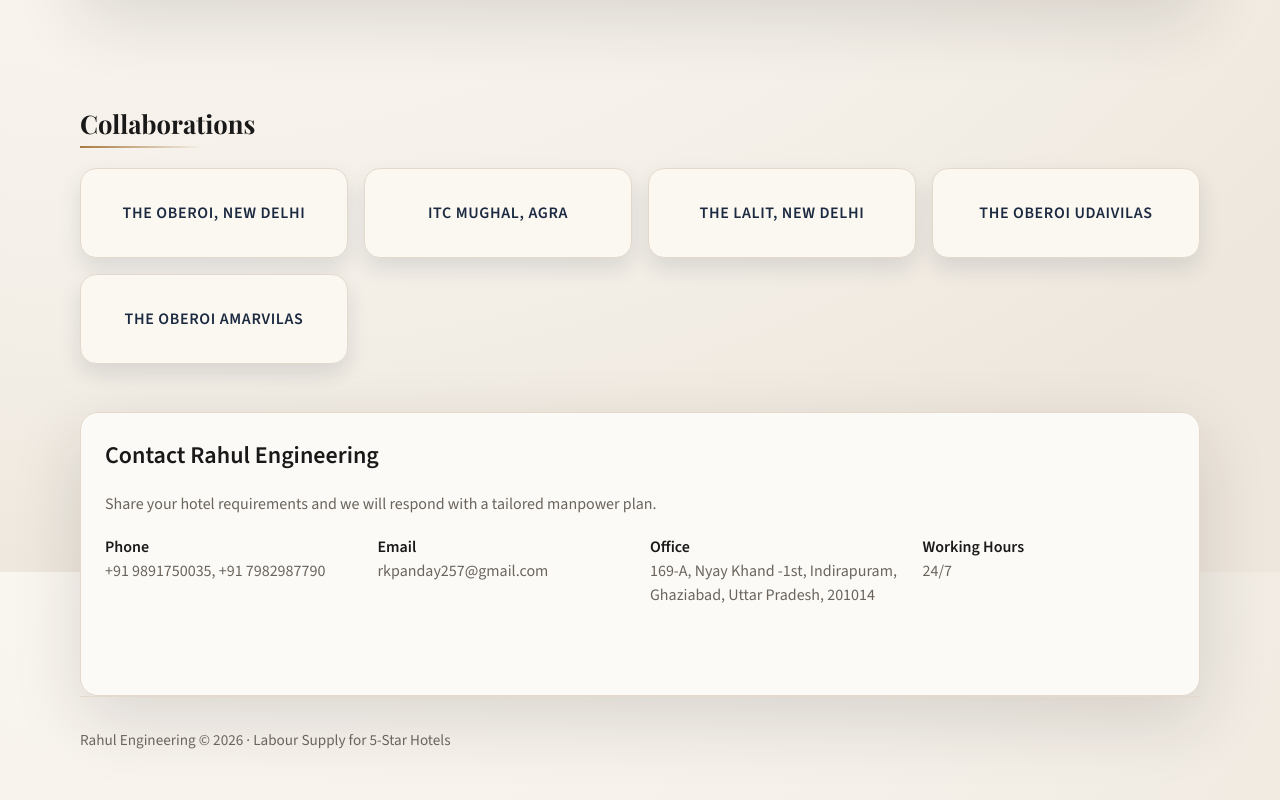
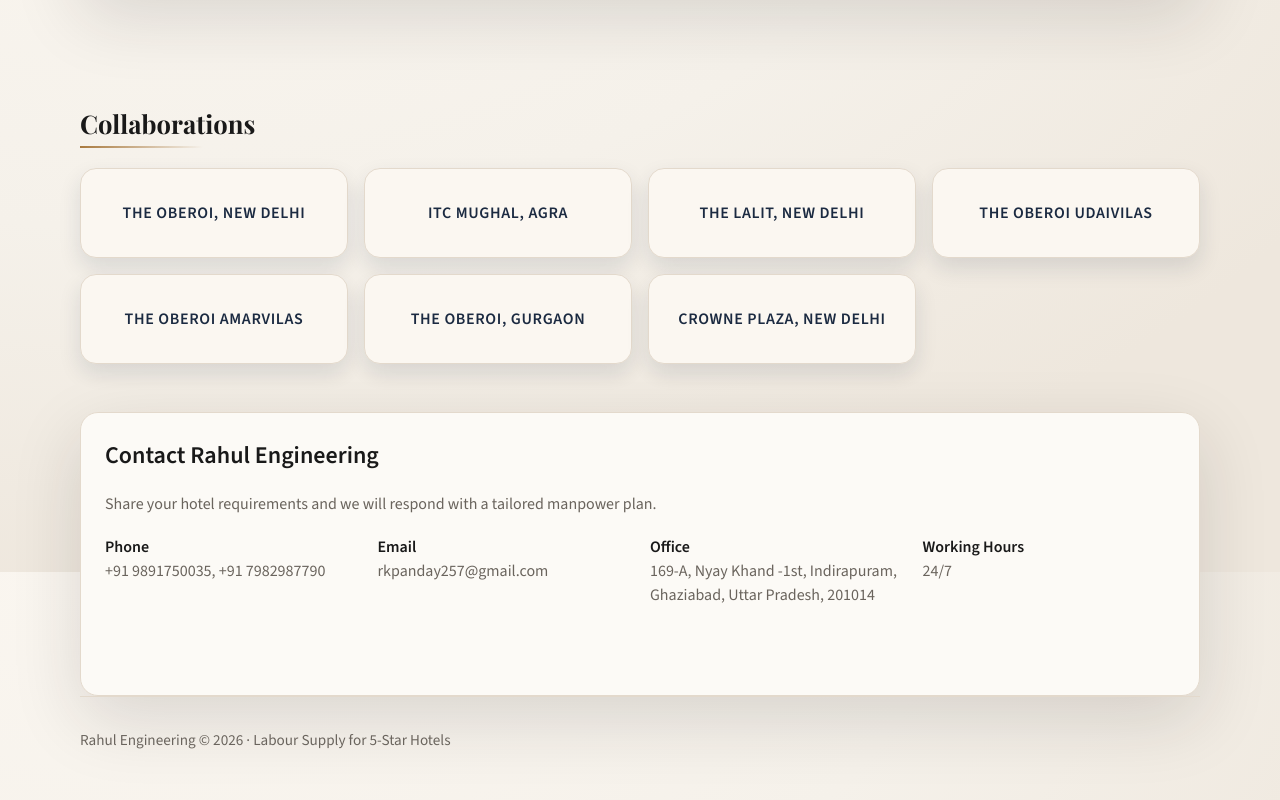
Before and after one commit to rahullpandey/rahul-engineering, a Next.js app: page / in a window 1280 px wide. Shown: the part 1828-2628 px from the top of the page. Built offline with nearby package versions, Linux system fonts and the light colour scheme; no server answers; the database is empty.

Commit message:
Add Oberoi Gurgaon and Crowne Plaza to collaborations

```diff
--- a/app/page.js
+++ b/app/page.js
@@ -203,6 +203,12 @@ export default async function HomePage({ searchParams }) {
           <a className="logo-tile" href="https://www.oberoihotels.com/hotels-in-agra-amarvilas-resort/?utm_source=GMBlisting&utm_medium=organic" target="_blank" rel="noreferrer">
             The Oberoi Amarvilas
           </a>
+          <a className="logo-tile" href="https://www.oberoihotels.com/hotels-in-gurgaon/?utm_source=GMBlisting&utm_medium=organic" target="_blank" rel="noreferrer">
+            The Oberoi, Gurgaon
+          </a>
+          <a className="logo-tile" href="https://www.ihg.com/crowneplaza/hotels/us/en/delhi/delgn/hoteldetail?cm_mmc=GoogleMaps-_-CP-_-IN-_-DELGN" target="_blank" rel="noreferrer">
+            Crowne Plaza, New Delhi
+          </a>
         </div>
       </section>
 
```
